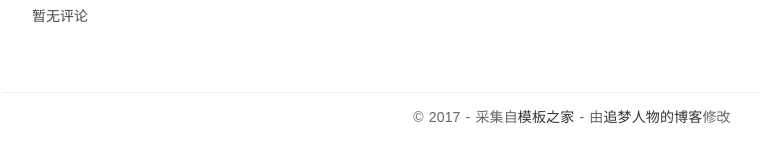
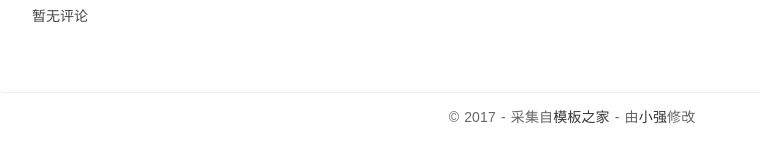
Before and after one commit to yuqiangwu/myblog, a Django app: page /post/16/ in a window 1280 px wide. Shown: the part 2743-2891 px from the top of the page, without its empty margins (68-828 px from the left). Run offline with Django 3.2, Linux system fonts and the light colour scheme; data comes from the database, SQL or seed files in the repository; some libraries are stand-ins or nearby versions.

Commit message:
Update base.html

```diff
--- a/templates/base.html
+++ b/templates/base.html
@@ -75,7 +75,7 @@
     </header>
 </div>
 <div class="copyrights">Collect from <a href="http://www.cssmoban.com/">网页模板</a></div>
-<div class="copyrights">Modified by <a href="http://zmrenwu.com/">追梦人物的博客</a></div>
+<div class="copyrights">Modified by <a href="http://zmrenwu.com/">小强</a></div>
 
 <div class="content-body">
     <div class="container">
@@ -159,7 +159,7 @@
             <div class="col-md-12">
                 <p class="copyright">&copy 2017 - 采集自<a href="http://www.cssmoban.com/"
                                                         target="_blank" title="模板之家">模板之家</a>
-                    - 由<a href="http://zmrenwu.com/" title="网页模板" target="_blank">追梦人物的博客</a>修改
+                    - 由<a href="http://zmrenwu.com/" title="网页模板" target="_blank">小强</a>修改
                 </p>
             </div>
         </div>
```
